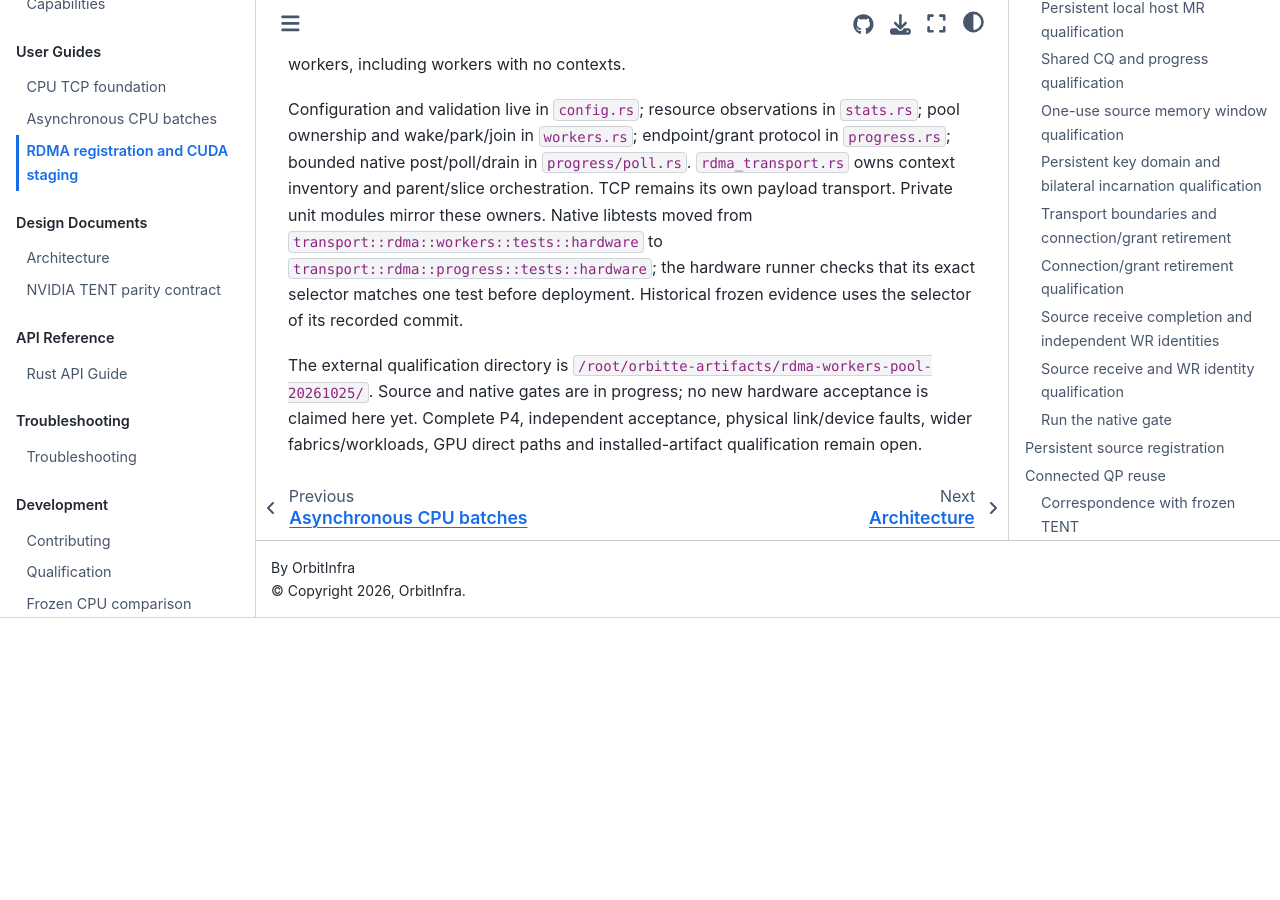
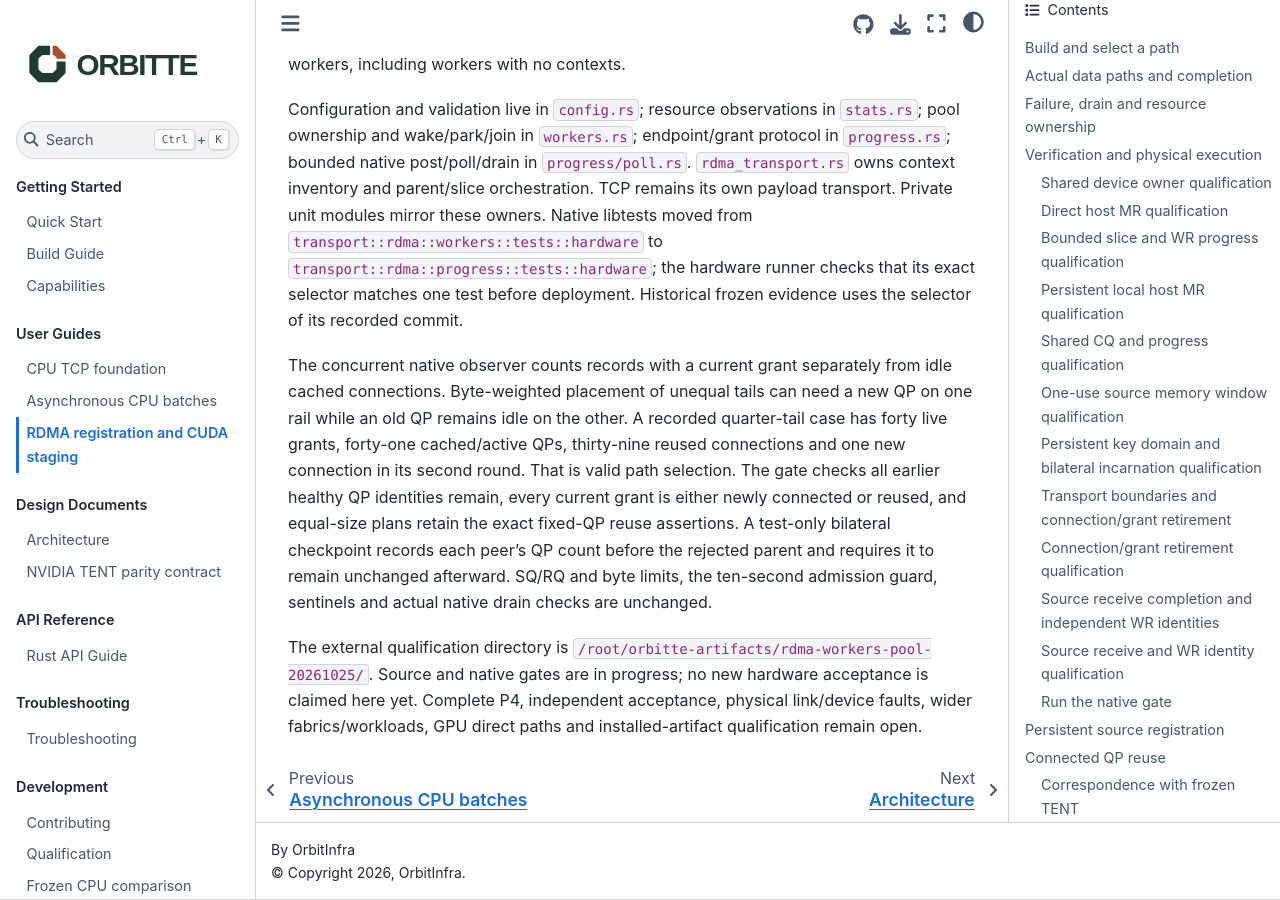
Before and after one commit to OrbitInfra/OrbitTE, a Sphinx documentation site: the page built from docs/rdma-cuda.md, in a window 1280 px wide and 900 px high, scrolled down 83579 px. Built offline with Sphinx 7.4.7 and the Sphinx Book theme 1.1.4, drawn with Linux system fonts in a browser that asks for light colours; before the commit the page ends 84197 px from its top, so only the background shows below that.

Commit message:
test(rdma): separate active grants from cached connection history

```diff
--- a/docs/rdma-cuda.md
+++ b/docs/rdma-cuda.md
@@ -3279,6 +3279,18 @@ mirror these owners. Native libtests moved from
 its exact selector matches one test before deployment. Historical frozen
 evidence uses the selector of its recorded commit.
 
+The concurrent native observer counts records with a current grant separately
+from idle cached connections. Byte-weighted placement of unequal tails can
+need a new QP on one rail while an old QP remains idle on the other. A recorded
+quarter-tail case has forty live grants, forty-one cached/active QPs, thirty-nine
+reused connections and one new connection in its second round. That is valid
+path selection. The gate checks all earlier healthy QP identities remain,
+every current grant is either newly connected or reused, and equal-size plans
+retain the exact fixed-QP reuse assertions. A test-only bilateral checkpoint
+records each peer's QP count before the rejected parent and requires it to
+remain unchanged afterward. SQ/RQ and byte limits, the ten-second admission
+guard, sentinels and actual native drain checks are unchanged.
+
 The external qualification directory is
 `/root/orbitte-artifacts/rdma-workers-pool-20261025/`. Source and native gates
 are in progress; no new hardware acceptance is claimed here yet. Complete P4,
```
Also changed, not shown: README.md (+1 -1 lines), docs/capabilities.md (+1 -1 lines), 1 other file.
